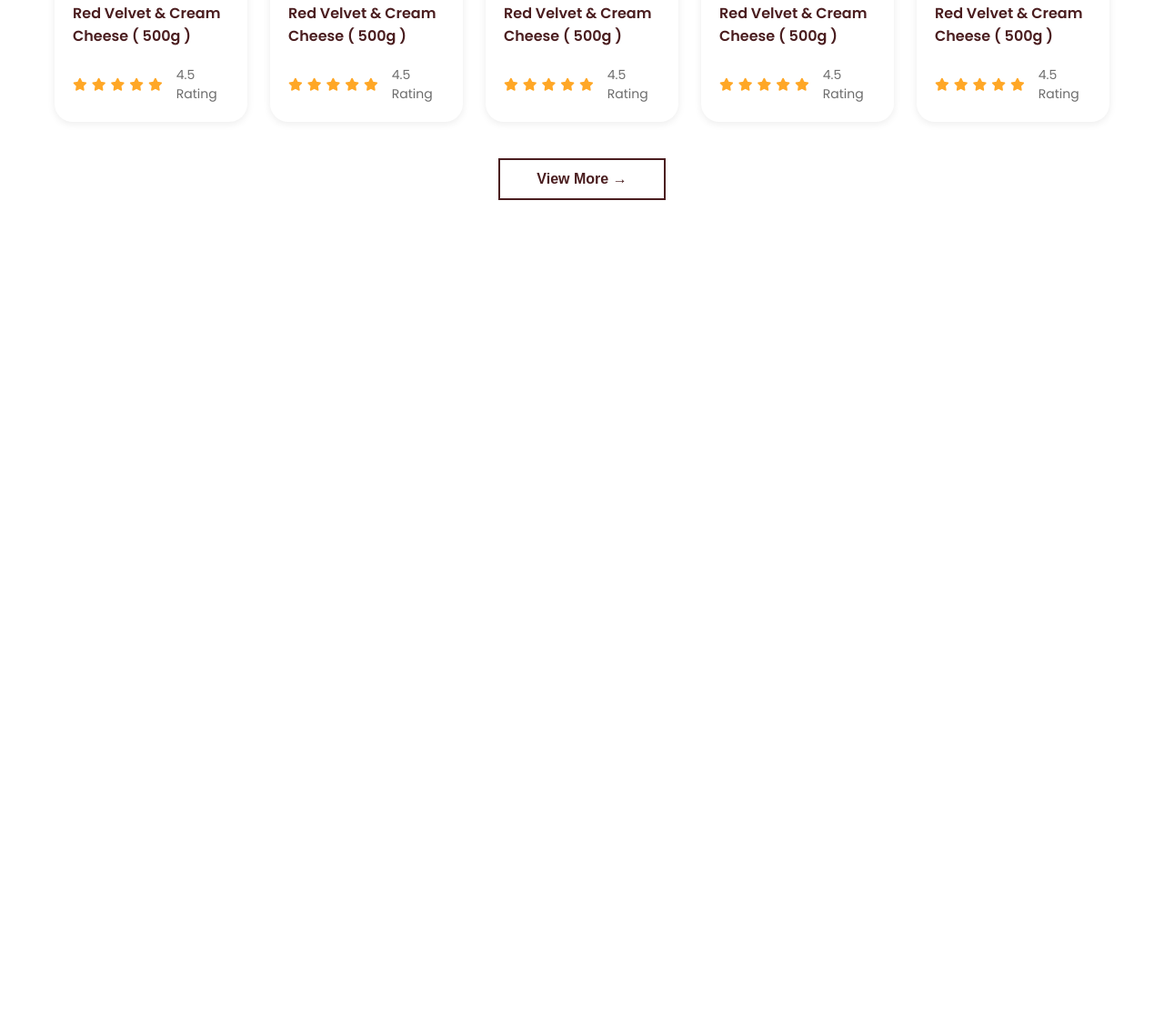
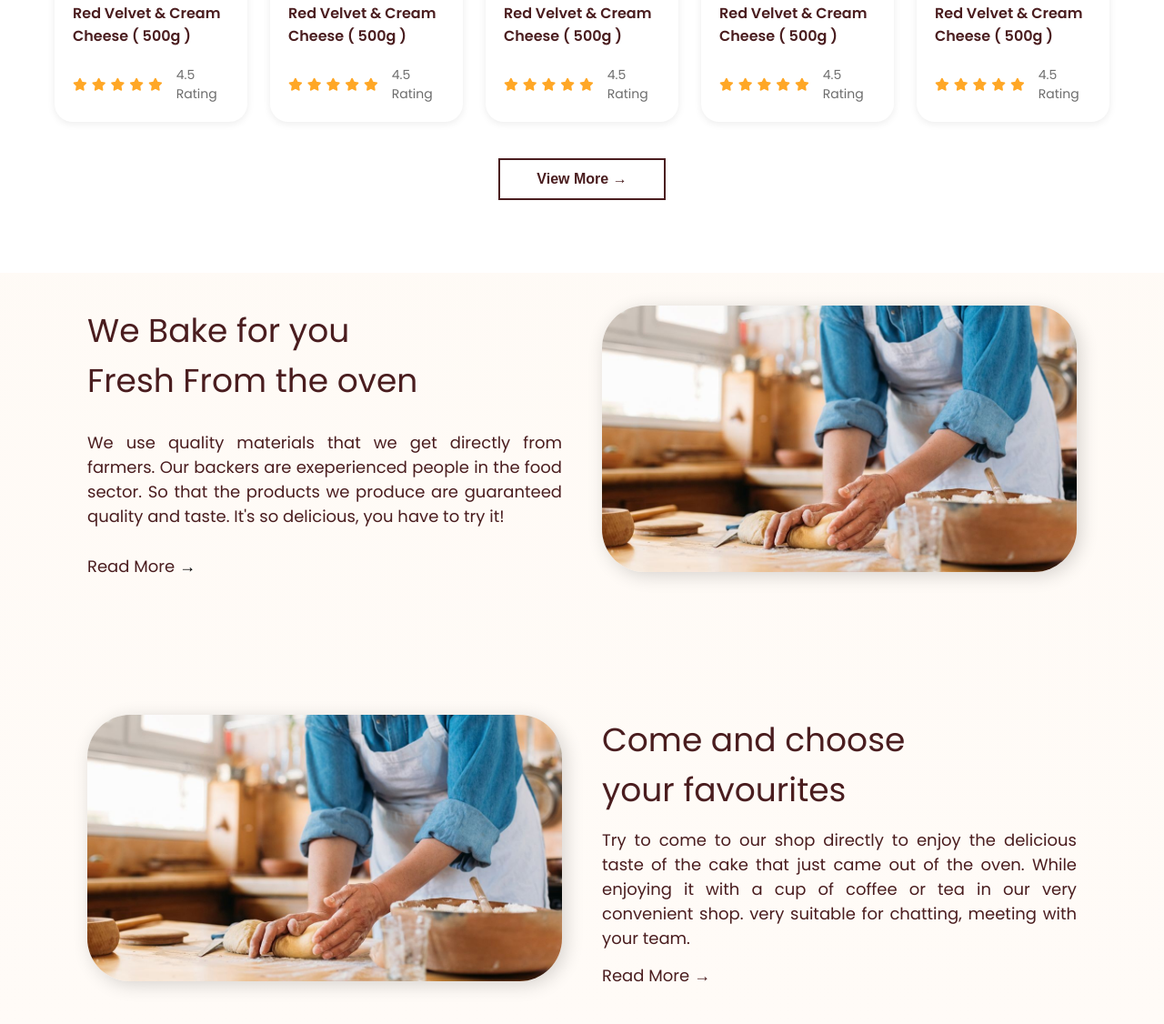
Before and after one commit to davidestebancruzsierra/chocobrat-bakery-website, a plain HTML site: page index.html in a window 1280 px wide. Shown: the part 1415-2541 px from the top of the page at 91% size. Before the commit the page ends 1715 px from the top, so only its background shows below. Drawn offline with Linux system fonts and the light colour scheme.

Commit message:
Add promotion section

```diff
--- a/index.html
+++ b/index.html
@@ -154,6 +154,32 @@
         </div>
     </section>
 
+    <section class="promo__section">
+        <div class="promo__item">
+            <div class="promo__content">
+                <h2 class="promo__title">We Bake for you <br> Fresh From the oven</h3>
+                <p class="promo__text">We use quality materials that we get directly from farmers. Our backers are exeperienced people in the food sector. So that the products we produce are guaranteed quality and taste. It's so delicious, you have to try it!</p>
+                <a href="#" class="promo__link">Read More<span class="promo__link-arrow"> &rightarrow;</span></a>
+            </div>
+
+            <figure class="promo__image-container">
+                <img class="promo__image" src="./Assets/personbaking.jpg" alt="A person baking">
+            </figure>
+        </div>
+
+        <div class="promo__item">
+            <figure class="promo__image-container">
+                <img class="promo__image" src="./Assets/personbaking.jpg" alt="A person baking">
+            </figure>
+
+            <div class="promo__content">
+                <h2 class="promo__title">Come and choose <br> your favourites</h3>
+                <p class="promo__text">Try to come to our shop directly to enjoy the delicious taste of the cake that just came out of the oven. While enjoying it with a cup of coffee or tea in our very convenient shop. very suitable for chatting, meeting with your team.</p>
+                <a href="#" class="promo__link">Read More &rightarrow;</a>
+            </div>
+        </div>
+    </section>
+
     <script src="script.js"></script>
 </body>
 </html>
--- a/styles.css
+++ b/styles.css
@@ -365,6 +365,59 @@ body {
     border-color: #6d4c41;
 }
 
+/* ------------- Promo Section ------------ */
+
+.promo__section {
+    display: grid;
+    grid-template-rows: 1fr 1fr;
+    gap: 150px;
+    padding: 36px 96px;
+    margin-bottom: 40px;
+}
+
+.promo__item {
+    display: grid;
+    grid-template-columns: 1fr 1fr;
+    gap: 44px
+}
+
+.promo__content {
+    display: flex;
+    flex-direction: column;
+    justify-content: space-between;
+}
+
+.promo__title {
+    font-weight: 500;
+    font-size: 36px;
+    color: #4A1D1F;
+}
+
+.promo__text {
+    font-size: 18px;
+    line-height: 150%;
+    font-weight: 300;
+    text-align: justify;
+}
+
+.promo__link {
+    text-decoration: none;
+    color:#4A1D1F;
+    font-size: 18px;
+    font-weight: 400;
+}
+
+.promo__link-arrow {
+    color: #000000;
+}
+
+.promo__image {
+    width: 100%;
+    box-shadow: 4px 4px 20px 0px rgba(0, 0, 0, 0.16);
+    border-radius: 47px;
+
+}
+
 /* Responsive */
 @media (max-width: 768px) {
     .nav-menu {
```
Also changed, not shown: Assets/personbaking.jpg (added).
